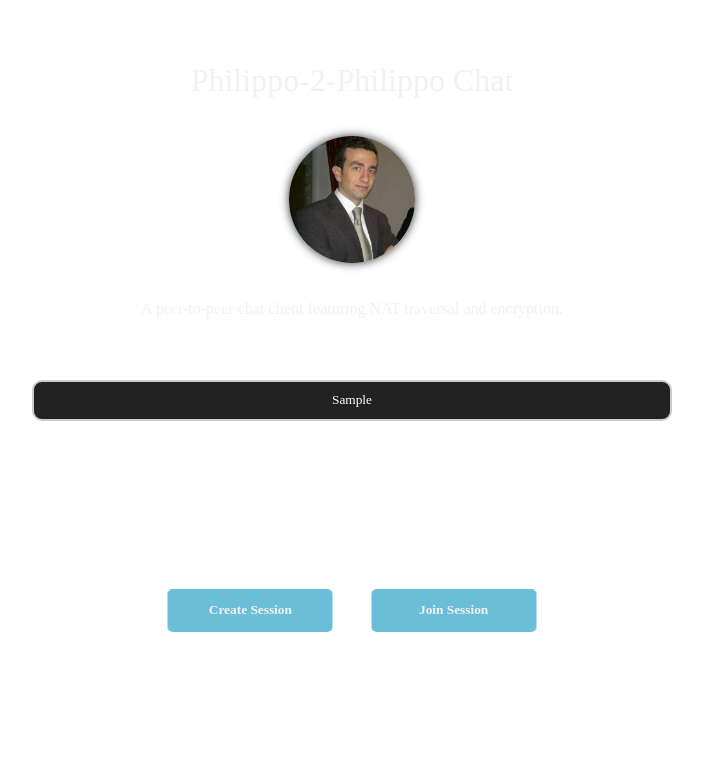
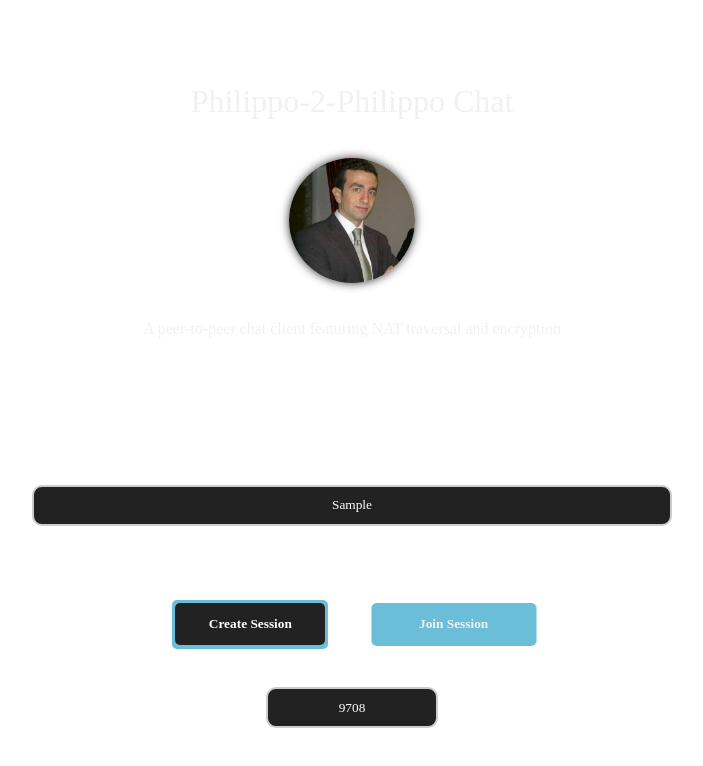
Before and after one commit to alexboii/Amigo-2-Amigo-Chat, a React app: page / in a window 1280 px wide. Both pictures are taken after typing "Sample" into the empty fields and a click on the button "Create Session". Shown: the top 766 px of the page, without its empty margins (288-991 px from the left). Built offline with nearby package versions, Linux system fonts and the light colour scheme; the HTML template or start-up script is replaced by a standard one.

Commit message:
added RNG & sexy toggle

```diff
--- a/package.json
+++ b/package.json
@@ -37,6 +37,9 @@
     "webpack-dev-server": "^2.4.5"
   },
   "dependencies": {
-    "bootstrap": "^4.0.0-alpha.6"
+    "bootstrap": "^4.0.0-alpha.6",
+    "react": "^16.1.1",
+    "react-collapse": "^4.0.3",
+    "react-motion": "^0.5.2"
   }
 }
--- a/src/assets/css/App.css
+++ b/src/assets/css/App.css
@@ -36,13 +36,21 @@ h4 {
   justify-content: center;
   flex-direction: column;
 }
-.button-holder {
-  flex: 2;
+.session-holder {
+  flex: 1;
+  width: 100%;
   display: flex;
   align-items: center;
-  justify-content: space-around;
-  flex-direction: row;
+  justify-content: space-between;
+  flex-direction: column;
 }
+.token-holder {
+  flex: 0.8;
+  display: flex;
+  align-items: flex-start;
+  justify-content: center;
+}
+
 input {
   border: 2px solid #ccc !important;
   height: 35px;
@@ -58,6 +66,7 @@ input[type="text"]:focus {
 }
 .server-address-holder {
   display: flex;
+  flex: 0.8;
   align-items: center;
   justify-content: space-around;
   flex-direction: row;
@@ -186,20 +195,20 @@ input[type="text"]:focus {
 .button--nuka.button--inverted::after {
   background: #fff;
 }
-.button--nuka:hover {
+.button--nuka.active {
   color: #fff;
 }
-.button--nuka:hover::before {
+.button--nuka.active::before {
   opacity: 1;
 }
-.button--nuka:hover::after {
+.button--nuka.active::after {
   background-color: #222;
 }
-.button--nuka.button--inverted:hover::after {
+.button--nuka.button--inverted.active::after {
   background-color: #7986cb;
 }
-.button--nuka:hover::after,
-.button--nuka:hover::before {
+.button--nuka.active::after,
+.button--nuka.active::before {
   -webkit-transform: scale3d(1, 1, 1);
   transform: scale3d(1, 1, 1);
 }
--- a/src/components/App.js
+++ b/src/components/App.js
@@ -1,32 +1,80 @@
 import filippo_image from "../assets/images/filippo_image.jpg";
 import React, { Component, Button } from "react";
 import "../assets/css/App.css";
+import { UnmountClosed as Collapse } from "react-collapse";
+import * as SessionController from "../controllers/SessionController";
+
+const CSS_NAME = "button button--nuka button--round-s button--text-thick";
 
 class App extends Component {
+  constructor(props) {
+    super(props);
+
+    this.state = {
+      toggleNewToken: false,
+      createSessionCSS: CSS_NAME,
+      randomToken: SessionController.getRandomInt(9999, 0)
+    };
+  }
+
   render() {
     return (
-      <div class="main">
-        <div class="header">
-          <h1>Philippo-2-Philippo Chat</h1>
-          <img class="img-circle" src={filippo_image} />
-          <h4>
-            A peer-to-peer chat client featuring NAT traversal and encryption.
-          </h4>
-        </div>
-        <div class="server-address-holder">
+      <div className="main">
+        {header()}
+        <div className="server-address-holder">
           <input type="text" placeholder="Server Address & Port" />
         </div>
-        <div class="button-holder">
-          <button class="button button--nuka button--round-s button--text-thick">
-            Create Session
-          </button>
-          <button class="button button--nuka button--round-s button--text-thick">
-            Join Session
-          </button>
+        <div className="session-holder">
+          <div className="button-holder">
+            <button
+              className={this.state.createSessionCSS}
+              onClick={() => {
+                this.setState({ toggleNewToken: !this.state.toggleNewToken });
+
+                this.setState({
+                  createSessionCSS: !this.state.toggleNewToken
+                    ? CSS_NAME + " active"
+                    : CSS_NAME
+                });
+
+                if (!this.state.toggleNewToken) {
+                  this.setState({
+                    randomToken: SessionController.getRandomInt(9999, 1000)
+                  });
+                }
+              }}
+            >
+              Create Session
+            </button>
+            <button className="button button--nuka button--round-s button--text-thick">
+              Join Session
+            </button>
+          </div>
+          <div className="token-holder">
+            <Collapse isOpened={this.state.toggleNewToken}>
+              <div className="token-holder">
+                <input
+                  type="text"
+                  value={this.state.randomToken}
+                  placeholder="Token ID"
+                />
+              </div>
+            </Collapse>
+          </div>
         </div>
       </div>
     );
   }
 }
 
+function header() {
+  return (
+    <div className="header">
+      <h1>Philippo-2-Philippo Chat</h1>
+      <img className="img-circle" src={filippo_image} />
+      <h4>A peer-to-peer chat client featuring NAT traversal and encryption</h4>
+    </div>
+  );
+}
+
 export default App;
--- /dev/null
+++ b/src/controllers/SessionController.js
@@ -0,0 +1,3 @@
+export const getRandomInt = (min, max) => {
+  return Math.floor(Math.random() * (max - min + 1)) + min;
+};
```
